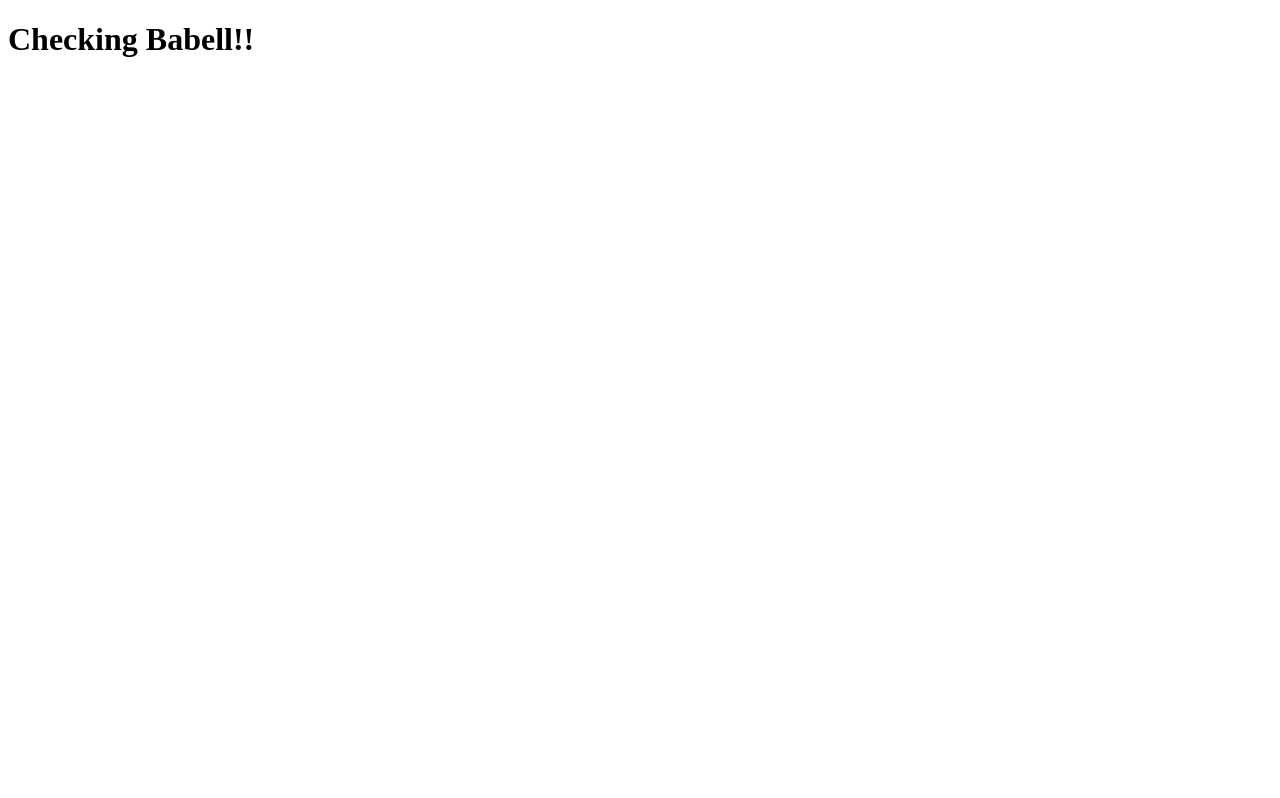
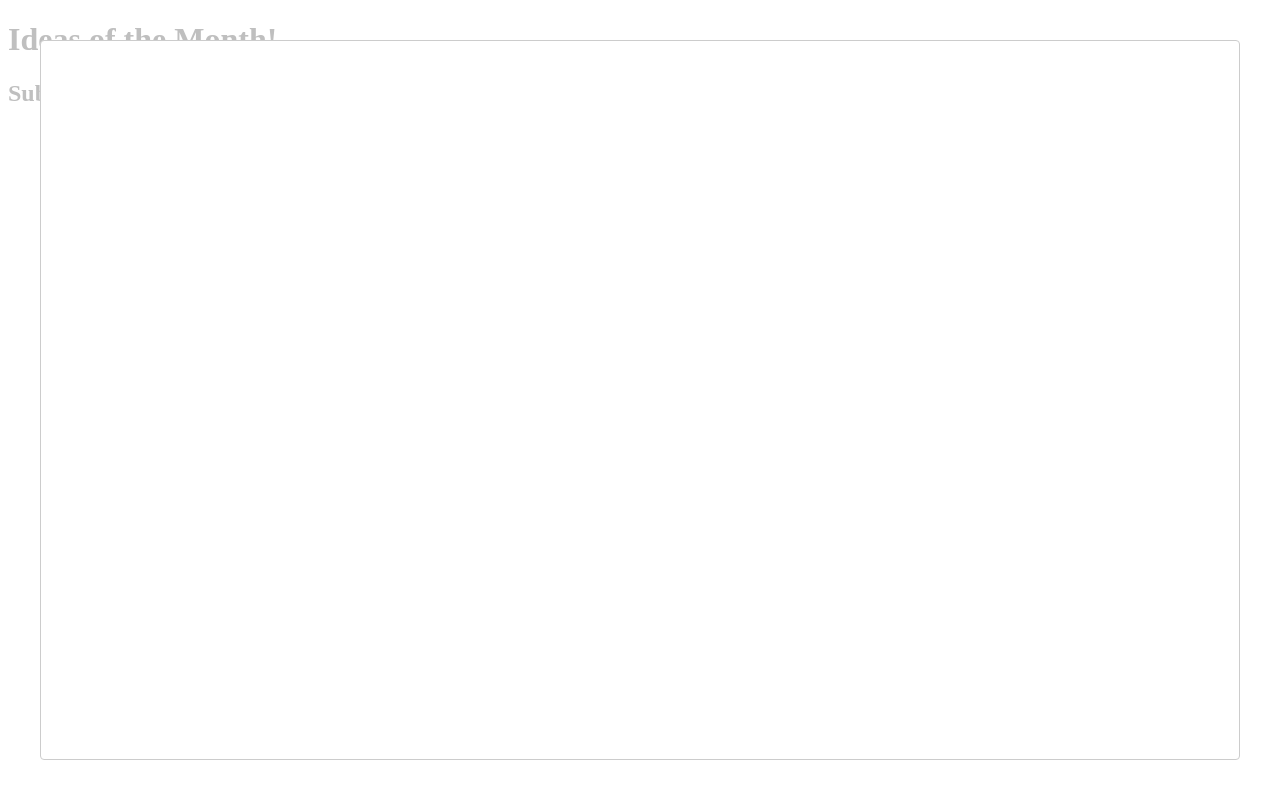
Before and after one commit to Y-nick/Employee-Vote, a React app: page / in a window 1280 px wide. Built offline with nearby package versions, Linux system fonts and the light colour scheme.

Commit message:
added modal

```diff
--- a/package.json
+++ b/package.json
@@ -25,7 +25,8 @@
     "express": "^4.18.1",
     "pg": "^8.7.3",
     "react": "^18.2.0",
-    "react-dom": "^18.2.0"
+    "react-dom": "^18.2.0",
+    "react-modal": "^3.15.1"
   },
   "devDependencies": {
     "@babel/core": "^7.18.5",
--- /dev/null
+++ b/src/IdeaList.jsx
@@ -0,0 +1,32 @@
+import React from 'react';
+import Modal from 'react-modal';
+
+class IdeaList extends React.Component {
+  constructor(props) {
+    super(props);
+    this.state = {
+      submitOpen: false,
+    };
+  }
+
+  fetchAll = () => {
+
+  };
+
+  submitModal = (cb) => {
+    this.setState({ submitOpen: cb });
+  };
+
+  render() {
+    const { submitOpen } = this.state;
+    return (
+      <div className="ideaListContainer">
+        <h1>Ideas of the Month!</h1>
+        <h2 onClick={this.submitModal} >Submit Your Idea</h2>
+        <Modal isOpen={true} />
+      </div>
+    );
+  }
+}
+
+export default IdeaList;
--- a/src/index.js
+++ /dev/null
@@ -1,8 +0,0 @@
-import React from 'react';
-import reactDom from 'react-dom';
-
-const App = () => {
-  return <h1>Checking Babell!!</h1>
-}
-
-reactDom.render(<App/>, document.getElementById('root'));
--- /dev/null
+++ b/src/index.jsx
@@ -0,0 +1,13 @@
+import React from 'react';
+import reactDom from 'react-dom';
+import IdeaList from './IdeaList.jsx';
+
+const App = function () {
+  return (
+    <div>
+      <IdeaList />
+    </div>
+  );
+};
+
+reactDom.render(<App />, document.getElementById('root'));
--- a/webpack.config.js
+++ b/webpack.config.js
@@ -2,7 +2,7 @@ const path = require('path');
 
 module.exports = {
   mode: 'development',
-  entry: './src/index.js',
+  entry: './src/index.jsx',
   output: {
     path: path.join(__dirname, 'public'),
     filename: 'bundle.js',
```
Also changed, not shown: .eslintrc.js, 1 other file (tests, documents, lock files or other folders).
